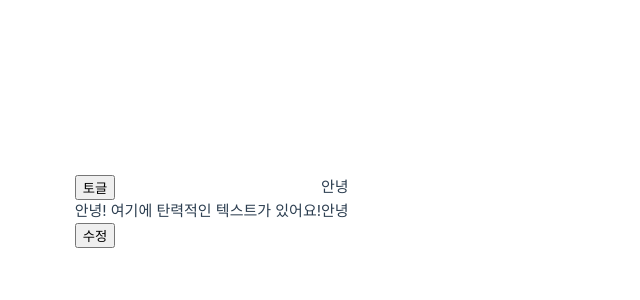
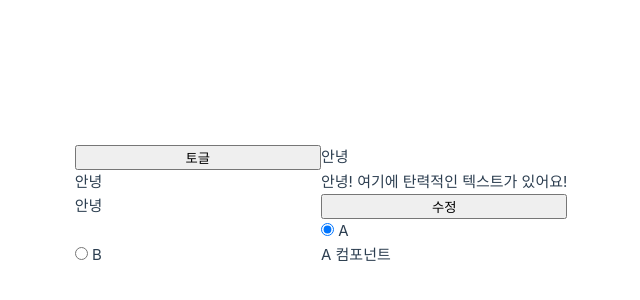
Before and after one commit to Oneul1213/VueDoc, a Vue app in the folder Vue3/vue3-doc/: page / in a window 1280 px wide. Shown: the part 194-494 px from the top of the page, without its empty margins (319-959 px from the left). Built offline with nearby package versions, Linux system fonts and the light colour scheme.

Commit message:
[Vue3] 빌트인 컴포넌트 - Transition까지

```diff
--- a/Vue3/vue3-doc/src/App.vue
+++ b/Vue3/vue3-doc/src/App.vue
@@ -19,21 +19,33 @@
   >
     <p v-if="show">안녕</p>
   </Transition>
-  <div class="btn-container">
-    <Transition name="doc-state">
-      <button v-if="docState === 'saved'" @click="docState = 'edited'">수정</button>
-      <button v-else-if="docState === 'edited'" @click="docState = 'editing'">저장</button>
-      <button v-else-if="docState === 'editing'" @click="docState = 'saved'">취소</button>
-    </Transition>
-  </div>
+  <Transition name="doc-state" mode="out-in">
+    <button v-if="docState === 'saved'" @click="docState = 'edited'">수정</button>
+    <button v-else-if="docState === 'edited'" @click="docState = 'editing'">저장</button>
+    <button v-else-if="docState === 'editing'" @click="docState = 'saved'">취소</button>
+  </Transition>
+
+  <br>
+  <label>
+    <input type="radio" v-model="activeComponent" :value="CompA" /> A
+  </label>
+  <label>
+    <input type="radio" v-model="activeComponent" :value="CompB" /> B
+  </label>
+  <Transition name="component-fade" mode="out-in">
+    <component :is="activeComponent"></component>
+  </Transition>
 </template>
 
 <script setup>
-import { ref } from 'vue'
+import { ref, shallowRef } from 'vue'
 import 'animate.css'
+import CompA from '@/components/CompA.vue'
+import CompB from '@/components/CompB.vue'
 
 const show = ref(true)
 const docState = ref('saved')
+const activeComponent = shallowRef(CompA)
 </script>
 
 <style scoped>
@@ -79,26 +91,26 @@ const docState = ref('saved')
   }
 }
 
-.btn-container {
-  display: inline-block;
-  position: relative;
-  height: 1em;
-}
-
-button {
-  position: absolute;
-  white-space: pre;
-}
 .doc-state-enter-active,
 .doc-state-leave-active {
-  transition: all 0.25s ease-out;
+  transition: all 0.15s ease-out;
 }
 .doc-state-enter-from {
   opacity: 0;
-  transform: translateY(50px);
+  transform: translateY(30px);
 }
 .doc-state-leave-to {
   opacity: 0;
-  transform: translateY(-50px);
+  transform: translateY(-30px);
+}
+
+.component-fade-enter-active,
+.component-fade-leave-active {
+  transition: opacity 0.5s ease;
+}
+
+.component-fade-enter-from,
+.component-fade-leave-to {
+  opacity: 0;
 }
 </style>
--- /dev/null
+++ b/Vue3/vue3-doc/src/components/CompA.vue
@@ -0,0 +1,3 @@
+<template>
+    <div>A 컴포넌트</div>
+</template>
--- /dev/null
+++ b/Vue3/vue3-doc/src/components/CompB.vue
@@ -0,0 +1,3 @@
+<template>
+    <div>B 컴포넌트</div>
+</template>
```
